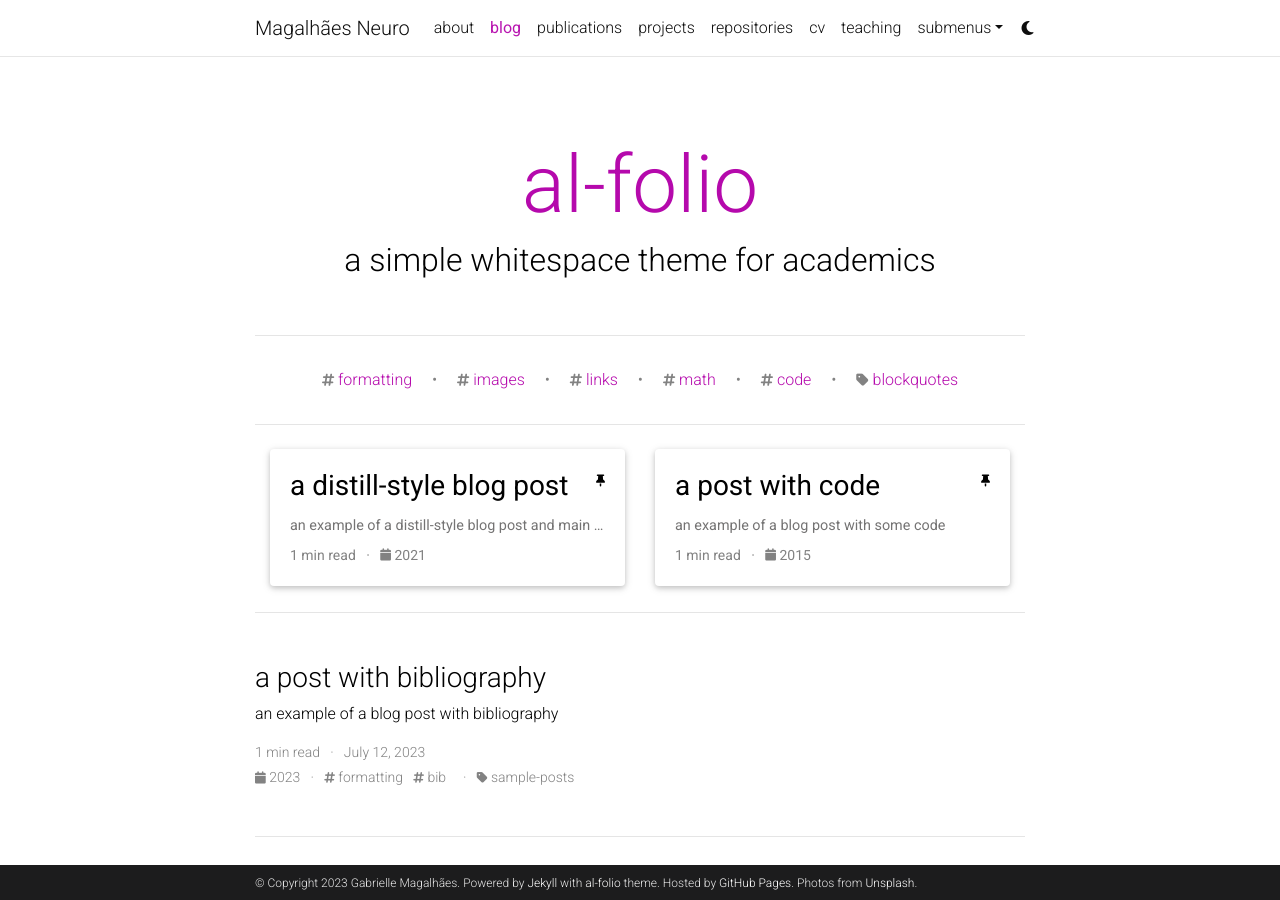
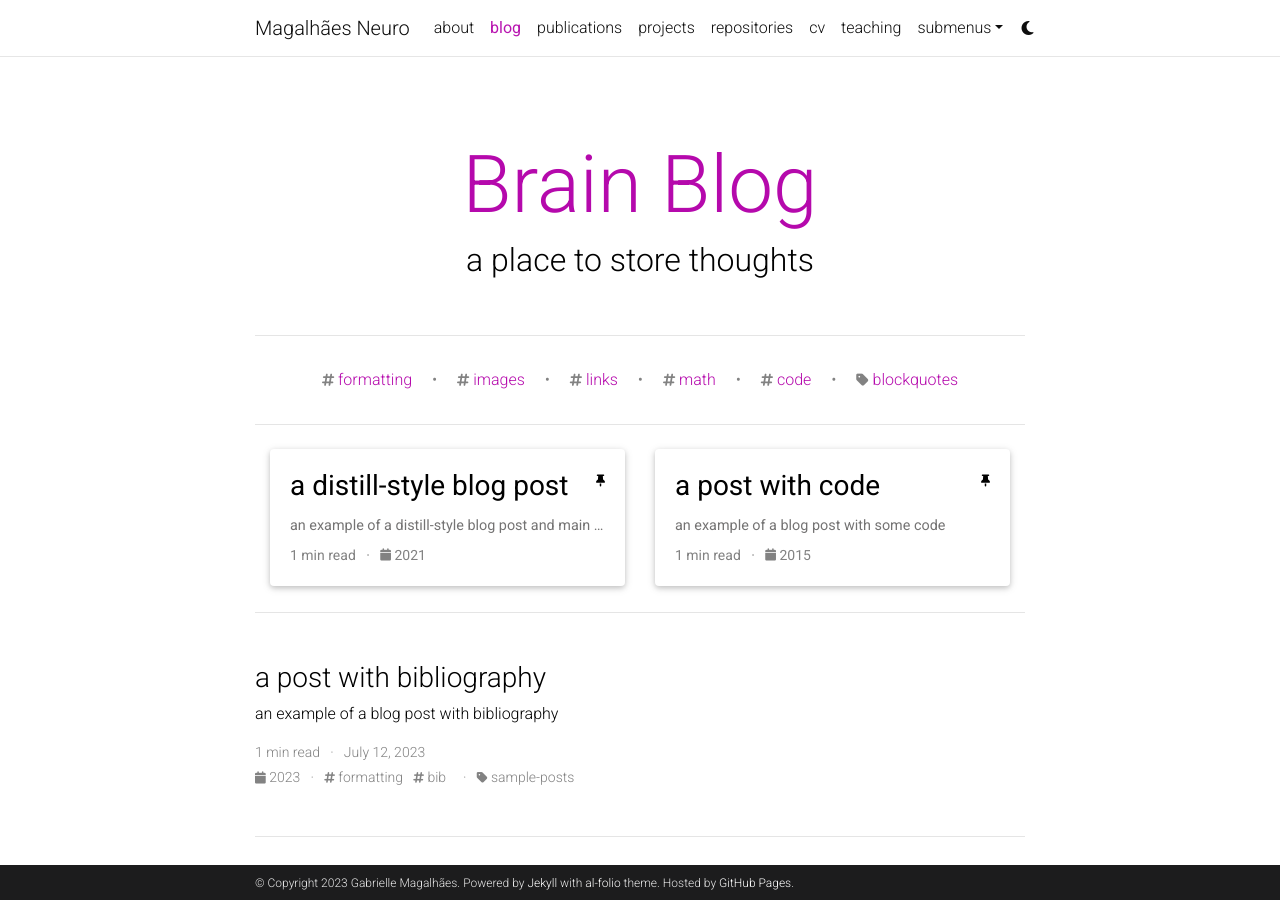
Before and after one commit to witchofizalith/witchofizalith.github.io, a Jekyll site: the page built from blog/index.html, in a window 1280 px wide and 900 px high. Built offline with Jekyll 4.4.1, drawn with Linux system fonts in a browser that asks for light colours; the list of posts is cut into pages by our own code; comment, search, counter and statistics services are not loaded; a style sheet for code colours, icons or effects is not loaded.

Commit message:
Update _config.yml

```diff
--- a/_config.yml
+++ b/_config.yml
@@ -12,8 +12,7 @@
 footer_text: >
   Powered by <a href="https://jekyllrb.com/" target="_blank">Jekyll</a> with <a href="https://github.com/alshedivat/al-folio">al-folio</a> theme.
   Hosted by <a href="https://pages.github.com/" target="_blank">GitHub Pages</a>.
-  Photos from <a href="https://unsplash.com" target="_blank">Unsplash</a>.
-keywords: jekyll, jekyll-theme, academic-website, portfolio-website  # add your own keywords or leave empty
+keywords: jekyll, academic-website, portfolio-website  # add your own keywords or leave empty
 
 lang: en # the language of your site (for example: en, fr, cn, ru, etc.)
 icon: ⚛️  # the emoji used as the favicon (alternatively, provide image name in /assets/img/)
@@ -71,9 +70,9 @@
 # Social integration
 # -----------------------------------------------------------------------------
 
-github_username: # your GitHub user name
+github_username: witchofizalith # your GitHub user name
 gitlab_username: # your GitLab user name
-twitter_username: # your Twitter handle
+twitter_username: magalhaesneuro # your Twitter handle
 mastodon_username: # your mastodon instance+username in the format instance.tld/@username
 linkedin_username: # your LinkedIn user name
 telegram_username: # your Telegram user name
@@ -106,7 +105,7 @@
 discord_id: # your discord id (18-digit unique numerical identifier)
 zotero_username: # your zotero username
 
-contact_note: >
+#contact_note: >
   You can even add a little note about which of these is the best way to reach you.
 
 # -----------------------------------------------------------------------------
@@ -123,9 +122,9 @@
 # Blog
 # -----------------------------------------------------------------------------
 
-blog_name: al-folio # blog_name will be displayed in your blog page
+blog_name: Brain Blog # blog_name will be displayed in your blog page
 blog_nav_title: blog # your blog must have a title for it to be displayed in the nav bar
-blog_description: a simple whitespace theme for academics
+blog_description: a place to store thoughts
 permalink: /blog/:year/:title/
 
 # Pagination
@@ -299,9 +298,9 @@
   group_by: year
   group_order: descending
 
-badges: # Display different badges for your publications
-  altmetric_badge: true # Altmetric badge (https://www.altmetric.com/products/altmetric-badges/)
-  dimensions_badge: true # Dimensions badge (https://badge.dimensions.ai/)
+#badges: # Display different badges for your publications
+ # altmetric_badge: true # Altmetric badge (https://www.altmetric.com/products/altmetric-badges/)
+ # dimensions_badge: true # Dimensions badge (https://badge.dimensions.ai/)
 
 # Filter out certain bibtex entry keywords used internally from the bib output
 filtered_bibtex_keywords: [abbr, abstract, arxiv, bibtex_show, html, pdf, selected, supp, blog, code, poster, slides, website, preview, altmetric]
```
